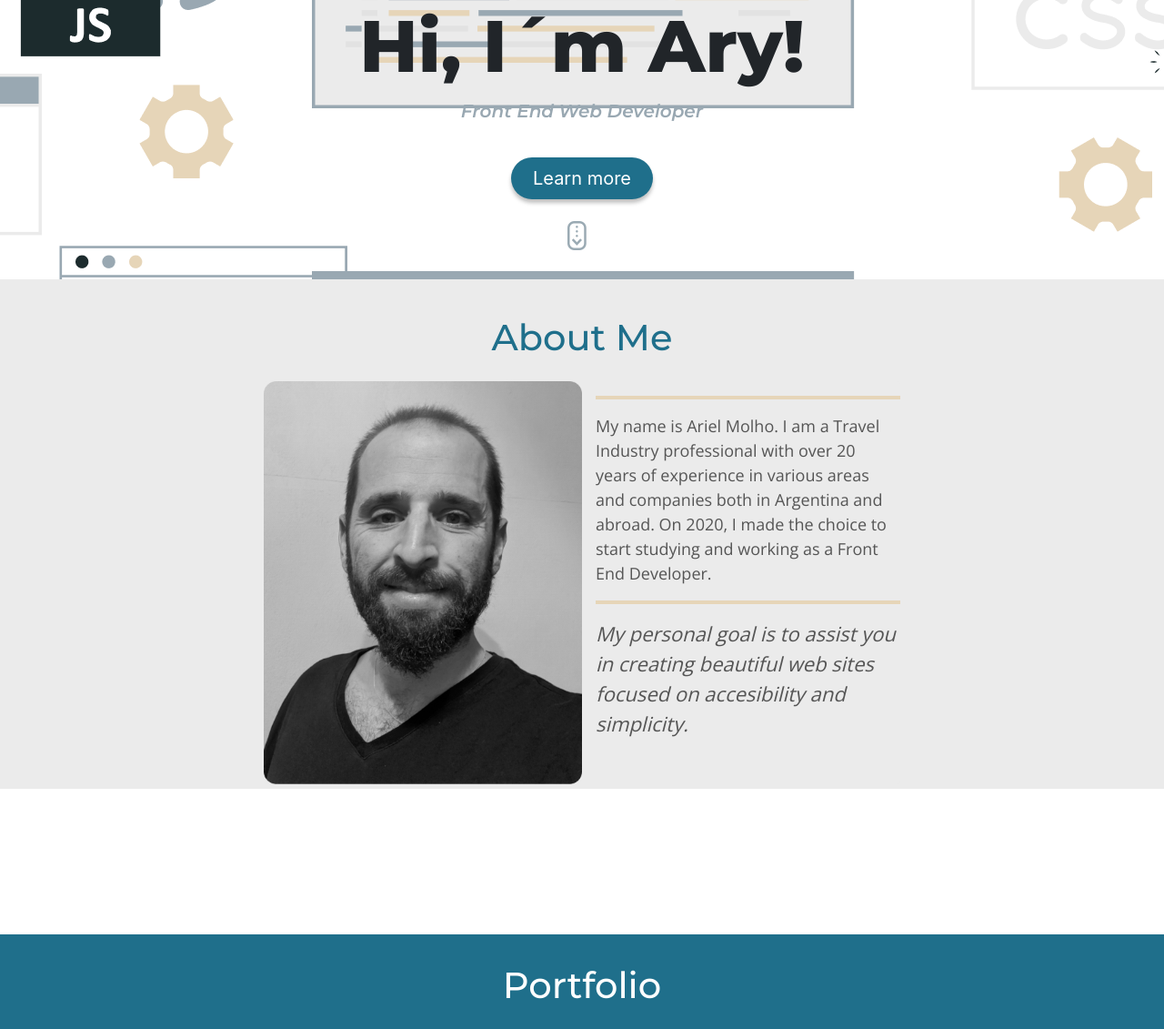
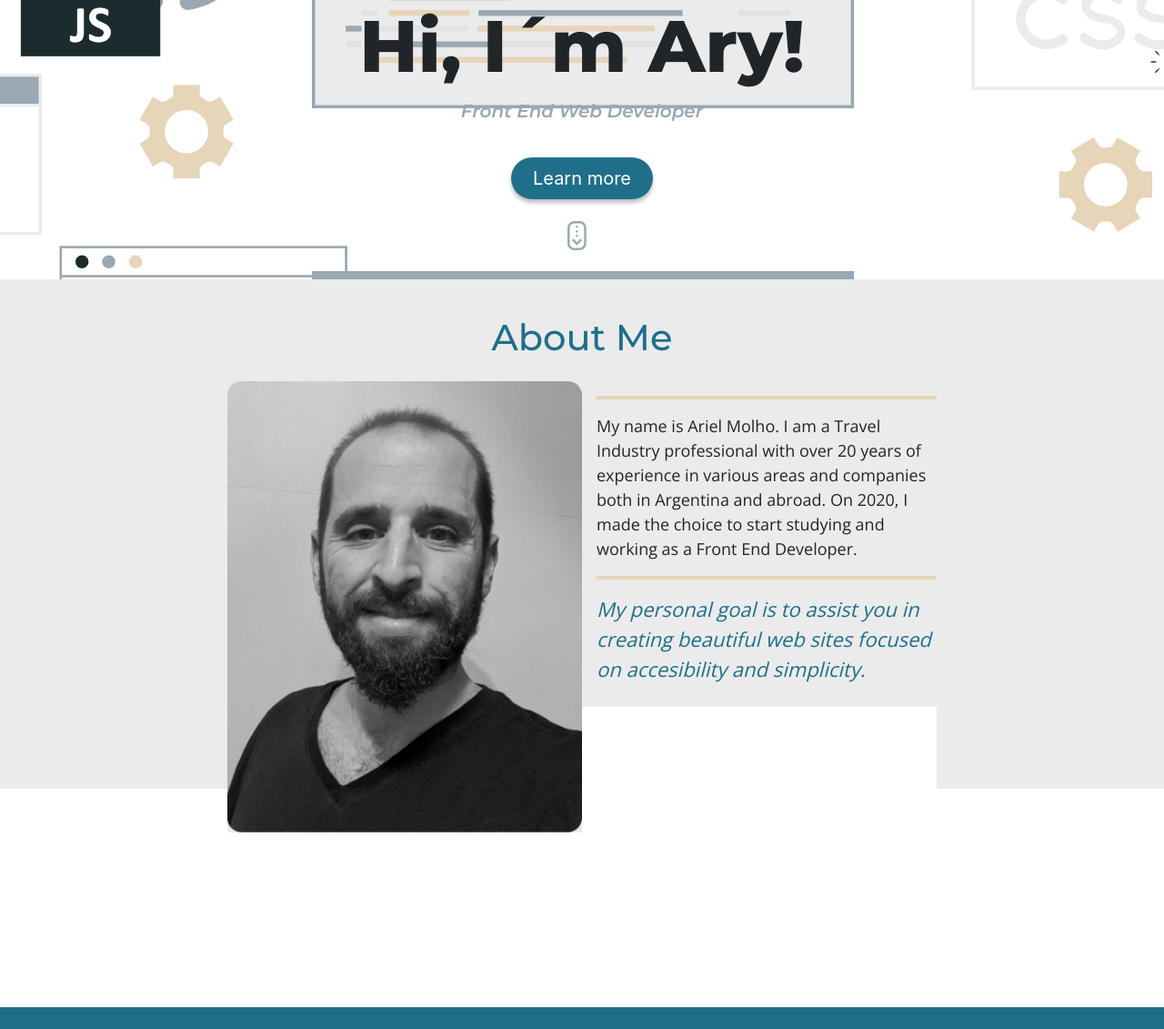
Before and after one commit to ArielMolho/Portfolio, a plain HTML site: page index.html in a window 1280 px wide. Shown: the part 437-1568 px from the top of the page at 91% size. Drawn offline with nearby package versions, Linux system fonts and the light colour scheme.

Commit message:
ajustes en about me

```diff
--- a/index.html
+++ b/index.html
@@ -52,18 +52,18 @@
     <section id="aboutMe" class="row no-gutter">
         <div class="col-12 mt-2">
             <h2 class="sectionOne page-section-heading text-center">About Me</h2>
-            <div class="card card-about border-0 mx-auto" style="max-width: 700px;">
-                <div class="row g-0">
-                    <div class="col-md-6">
-                        <img class="card-image" src="media/profile-pic.png" alt="Profile Picture">
+            <div class="card-group col-sm-12 col-md-8 col-lg-8 mx-auto">
+                <div class="card border-0">
+                    <div class="card-body image-about">
+                        <img class="card-image" src="media/profile-pic2.png" alt="Profile Picture">
                     </div>
-                    <div class="col-md-6">
-                        <div class="card-body body-about">
-                            <hr>
-                            <p class="card-text textOne">My name is Ariel Molho. I am a Travel Industry professional with over 20 years of experience in various areas and companies both in Argentina and abroad. On 2020, I made the choice to start studying and working as a Front End Developer.</p>
-                            <hr>
-                            <p class="card-text textTwo">My personal goal is to assist you in creating beautiful web sites focused on accesibility and simplicity.</p>
-                        </div>
+                </div>
+                <div class="card border-0">
+                    <div class="card-body body-about">
+                        <hr>
+                        <p class="card-text textOne">My name is Ariel Molho. I am a Travel Industry professional with over 20 years of experience in various areas and companies both in Argentina and abroad. On 2020, I made the choice to start studying and working as a Front End Developer.</p>
+                        <hr>
+                        <p class="card-text textTwo">My personal goal is to assist you in creating beautiful web sites focused on accesibility and simplicity.</p>
                     </div>
                 </div>
             </div>
@@ -80,7 +80,7 @@
             <div class="card card-portfolio rounded-lg">
                 <div class="card-body">
                     <h5 class="card-title text-uppercase">Encounter Latin America</h5>
-                    <p class="card-text">This was the Web Design end of course project putting together a responsive site. My choice was a tour operator selling excursions on different cities.</p>
+                    <p class="card-text portfolio-card-text">This was the Web Design end of course project putting together a responsive site. My choice was a tour operator selling excursions on different cities.</p>
                     <img src="media/ELAproject.png" class="card-img-top" alt="Picture of Project 1">
                     <div class="text-center">
                         <a href="https://arielmolho.github.io/ELA-Tours-Molho/" class="portfolio-link text-uppercase">Project´s Web</a>
@@ -92,7 +92,7 @@
             <div class="card card-portfolio rounded-lg">
                 <div class="card-body">
                     <h5 class="card-title text-uppercase">Project 2</h5>
-                    <p class="card-text">This was the Web Design end of course project putting together a responsive site. My choice was a tour operator selling excursions on different cities.</p>
+                    <p class="card-text portfolio-card-text">This was the Web Design end of course project putting together a responsive site. My choice was a tour operator selling excursions on different cities.</p>
                     <img src="media/ELAproject.png" class="card-img-top" alt="Picture of Project 2">
                     <div class="text-center">
                         <a href="" class="portfolio-link text-uppercase">Project´s Web</a>
--- a/scss/style.scss
+++ b/scss/style.scss
@@ -132,20 +132,25 @@ section#aboutMe{
     background-color: var(--lightgrey);
     padding: 1rem;
     height: 70vh;
-    margin: 0 0 20vh 0;
+    margin: 0 0 30vh 0;
 }
 
-.card-about{
+.image-about{
     background-color: var(--lightgrey);
+    padding: 0;
+    box-sizing: content-box;
 }
 
 .card-image{
-    width: 350px;
-    height: 443px;
+    width: 100%;
+    height: 100%;
+    box-sizing: content-box;
 }
 
 .body-about{
-    padding: 0;
+    padding: 0 0 0 1rem;
+    margin-bottom: 138px;
+    background-color: var(--lightgrey);
 }
 
 hr{
@@ -203,7 +208,7 @@ section#portfolio{
     color: #555555;
 }
 
-.card-text{
+.portfolio-card-text{
     font-family: var(--fontTwo);
     font-weight: 300;
     color: #555555;
```
Also changed, not shown: css/style.css, media/profile-pic2.png (added).
